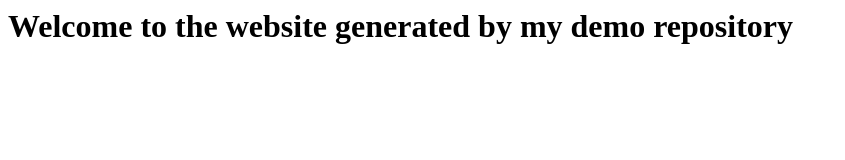
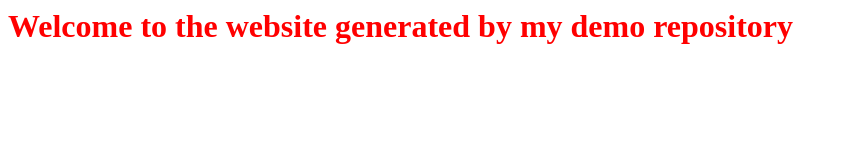
Before and after one commit to The-Milne-Empire/demo-repository, a website: page index.html in a window 1280 px wide. Shown: the whole page, without its empty margins (0-845 px from the left). Drawn offline with Linux system fonts and the light colour scheme.

Commit message:
h1 text color changed to red

```diff
--- a/index.html
+++ b/index.html
@@ -1 +1 @@
-<h1>Welcome to the website generated by my demo repository</h1>
+<h1 style="color: red;">Welcome to the website generated by my demo repository</h1>
```
Also changed, not shown: README.md.
